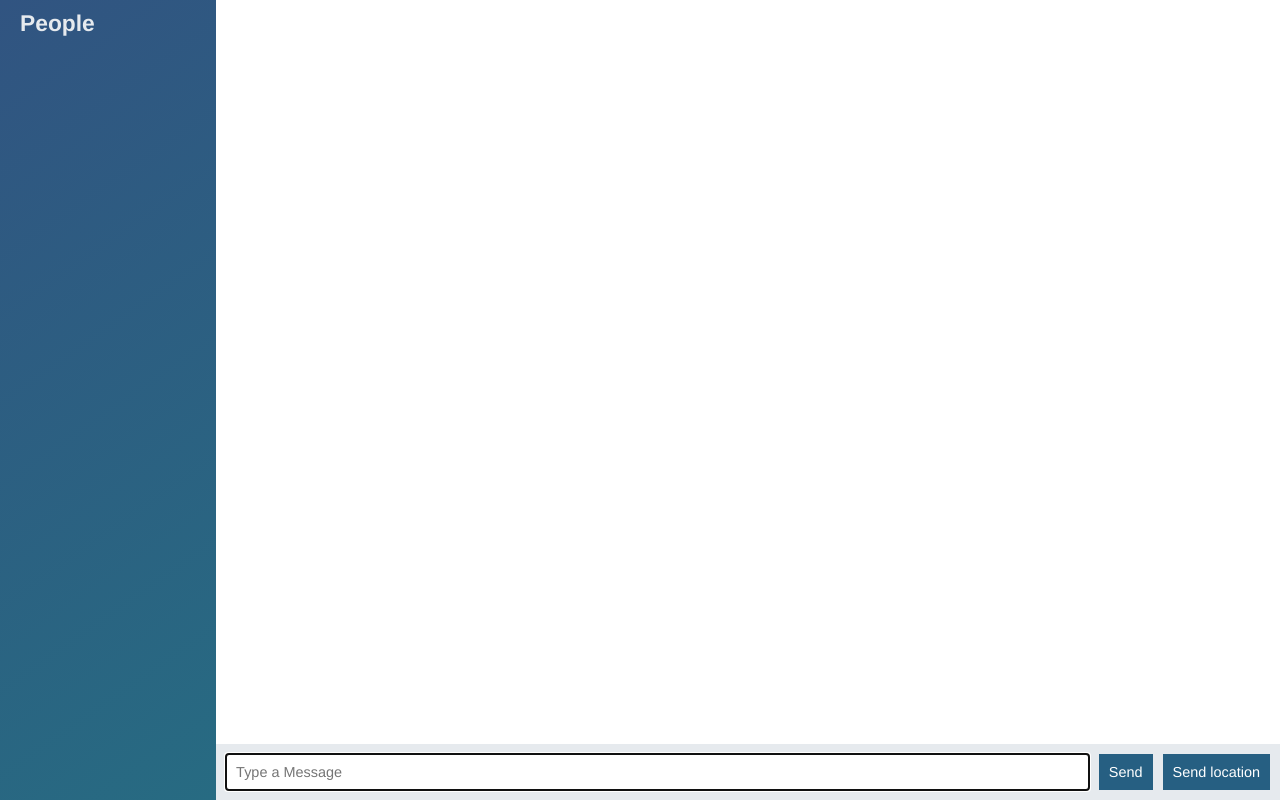
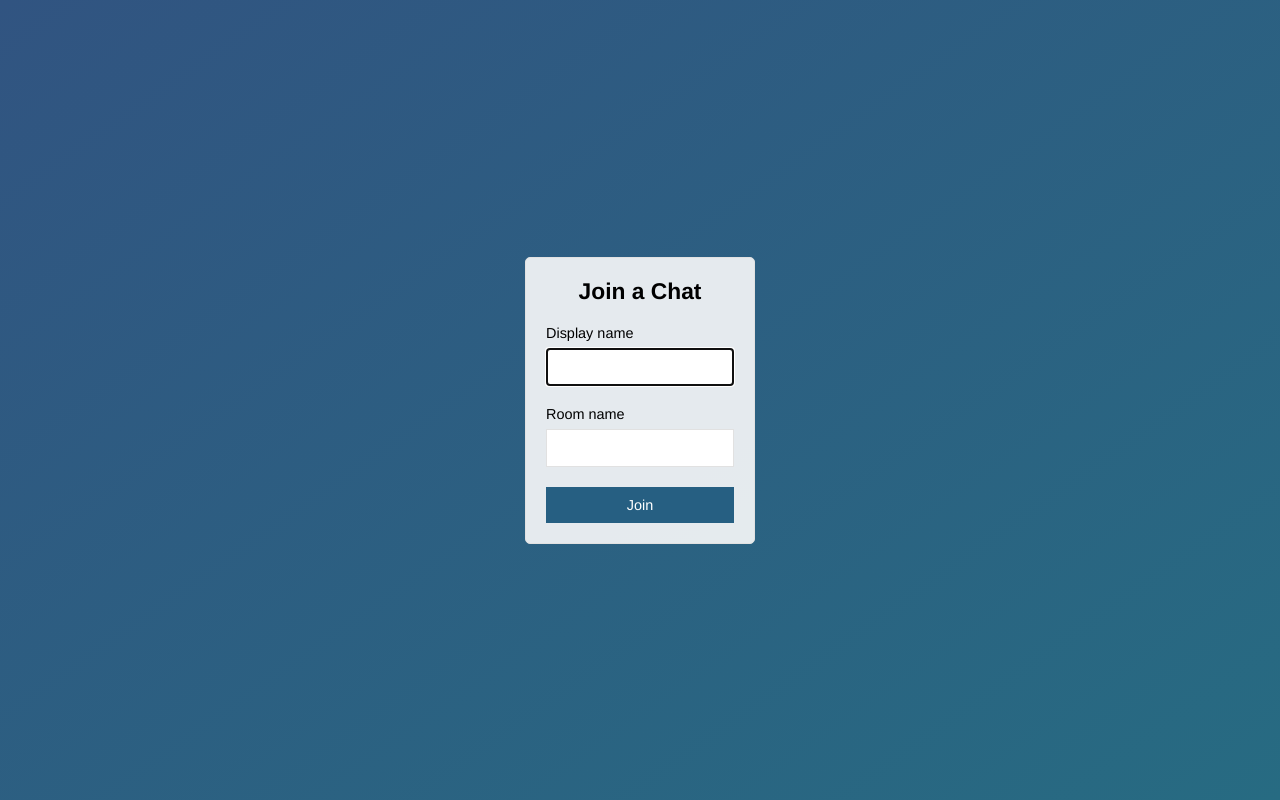
Before and after one commit to dbkreling/node-chat-app, a website: page public/index.html in a window 1280 px wide. Drawn offline with nearby package versions, Linux system fonts and the light colour scheme; no server answers.

Commit message:
frontend: add a login page
Improve the frontend side of the app by introducing a login page that submits
to chat.html (formerly index.html).

Ref.: Lecture 121

Signed-off-by: Daniel Kreling <dbkreling@gmail.com>

```diff
--- a/public/index.html
+++ b/public/index.html
@@ -1,57 +1,31 @@
 <!DOCTYPE html>
-
 <html>
 <head>
-    <meta charset="utf-8"/>
+    <meta charset="utf-8" />
+    <title>Join | ChatApp</title>
+    <meta name="viewport" content="width=device-width, initial-scale=1, user-scalable=no" />
     <link rel="stylesheet" href="/css/styles.css">
 </head>
-<body class="chat">
-
-    <div class="chat__sidebar">
-        <h3>People</h3>
-        <div id="users"></div>
+<body class="centered-form">
+    <div class="centered-form__form">
+        <form action="/chat.html">
+            <div class="form-field">
+                <h3>Join a Chat</h3>
+            </div>
+            <div class="form-field">
+                <label>Display name</label>
+                <input type="text" name="name" autofocus/>
+            </div>
+            <div class="form-field">
+                <label>Room name</label>
+                <input type="text" name="room" />
+            </div>
+            <div class="form-field">
+                <button>Join</button>
+            </div>
+        </form>
     </div>
 
-    <div class="chat__main">
-        <ol id="messages" class="chat__messages"></ol>
+</body>
 
-        <div class="chat__footer">
-            <form id="message-form">
-                <input name="message" type="text" placeholder="Type a Message" autofocus autocomplete="off"/>
-                <button>Send</button>
-            </form>
-            <button id="send-location">Send location</button>
-        </div>
-    </div>
-
-    <script id="message-template" type="text/template">
-        <li class="message">
-            <div class="message__title">
-                <h4>{{from}}</h4>
-                <span>{{createdAt}}</span>
-            </div>
-            <div class="message__body">
-                <p>{{text}}</p>
-            </div>
-        </li>
-    </script>
-
-    <script id="location-message-template" type="text/template">
-        <li class="message">
-            <div class="message__title">
-                <h4>{{from}}</h4>
-                <span>{{createdAt}}</span>
-            </div>
-            <div class="message__body">
-                <a href="{{url}}" target="_blank">My current location</a>
-            </div>
-        </li>
-    </script>
-
-    <script src="/socket.io/socket.io.js"></script>
-    <script src="/js/libs/jquery-3.1.0.min.js"></script>
-    <script src="/js/libs/moment.js"></script>
-    <script src="/js/libs/mustache.js"></script>
-    <script src="/js/index.js"></script>
-</body>
 </html>
```
Also changed, not shown: public/chat.html (added, +58 -0 lines), public/js/chat.js (renamed from public/js/index.js).
